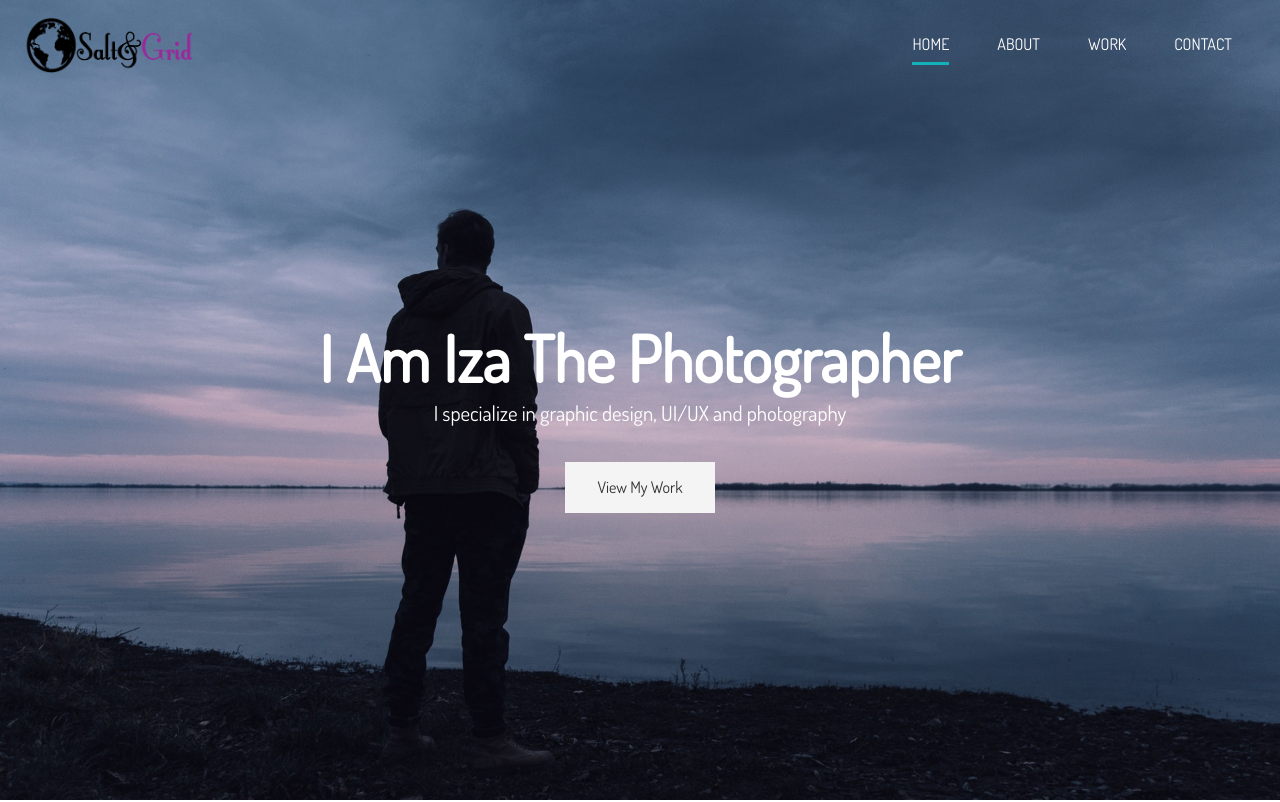
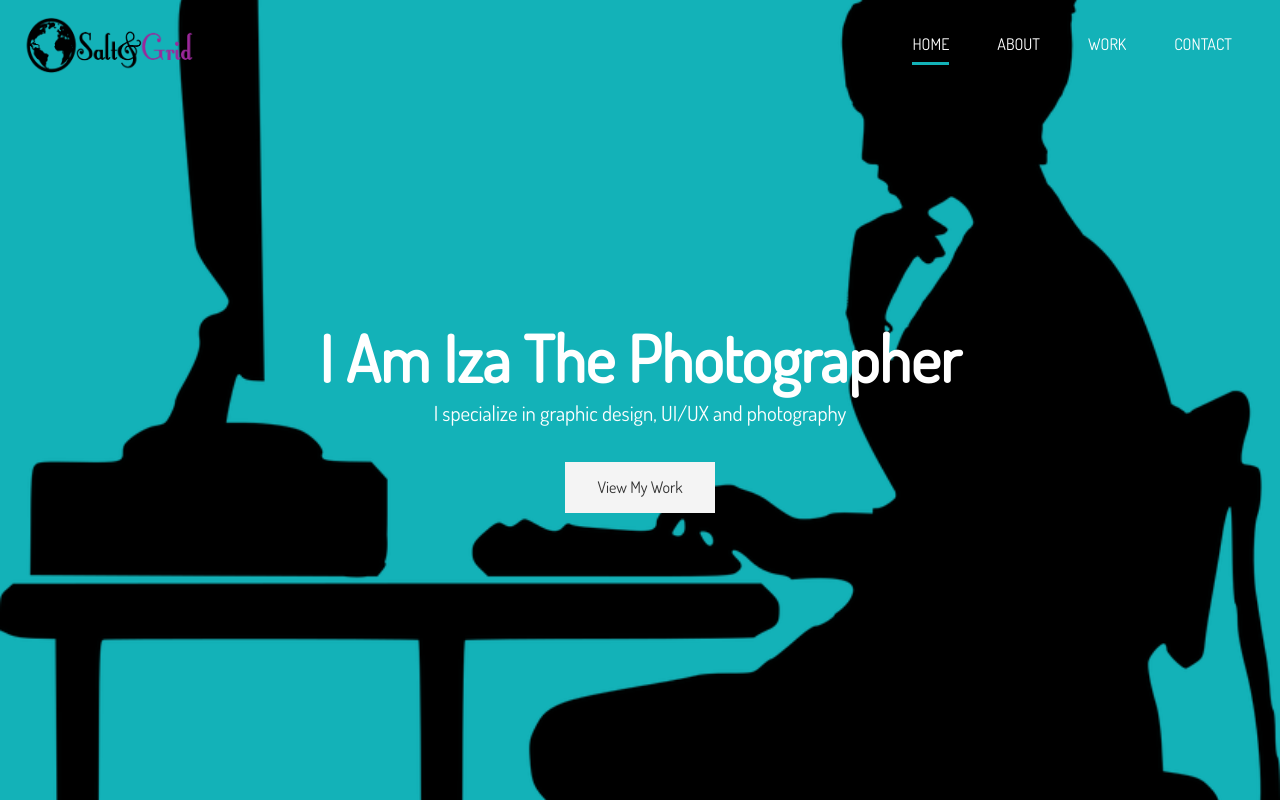
Before and after one commit to IzabelaGA/SamplePortfolio, a website: page dist/index.html in a window 1280 px wide. Shown: the top 802 px of the page. Drawn offline with Linux system fonts and the light colour scheme.

Commit message:
Change header bg

```diff
--- a/scss/_config.scss
+++ b/scss/_config.scss
@@ -4,4 +4,4 @@ $main-color: #13b2b8;
 $light-color: #f4f4f4;
 $medium-color: #ccc;
 $dark-color: #333;
-$bg-image: url('../img/showcase.jpg');
+$bg-image: url('../img/showcase.png');
--- a/scss/_utilities.scss
+++ b/scss/_utilities.scss
@@ -17,7 +17,7 @@
 .btn {
     &-main {
         @extend %btn-shared;
-        color:set-text-color($main-color);
+        color: set-text-color($main-color);
         background-color: $main-color;
     }
 
@@ -29,7 +29,7 @@
 
     &-dark {
         @extend %btn-shared;
-        color:  set-text-color($dark-color);
+        color: set-text-color($dark-color);
         background-color: $dark-color;
     }
 }
--- a/scss/main.scss
+++ b/scss/main.scss
@@ -80,9 +80,9 @@ img {
 
     // Header home
     &-home {
-        background: $bg-image no-repeat center center/cover;
+        background: $main-color $bg-image no-repeat center center/cover;
         height: 100vh;
-        color: set-text-color(#3E5672);
+        color: set-text-color($main-color);
 
         // Heder content
         .header-content {
```
Also changed, not shown: dist/css/main.css, dist/img/showcase.png (added), dist/img/showcase1.jpg (renamed from dist/img/showcase.jpg).
